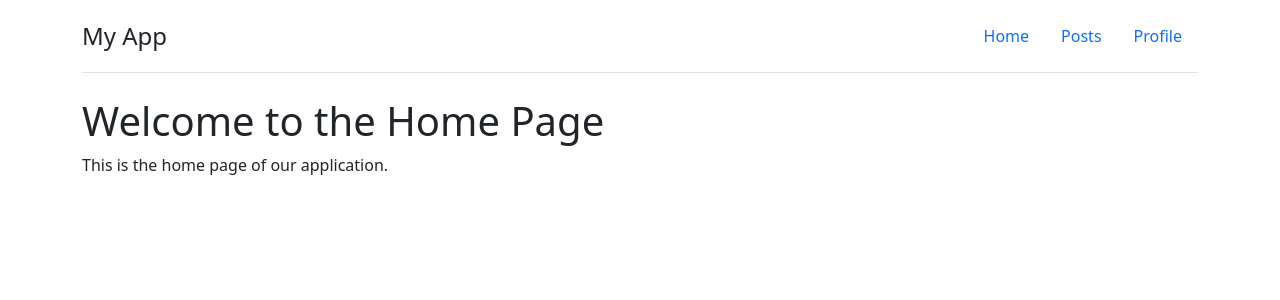
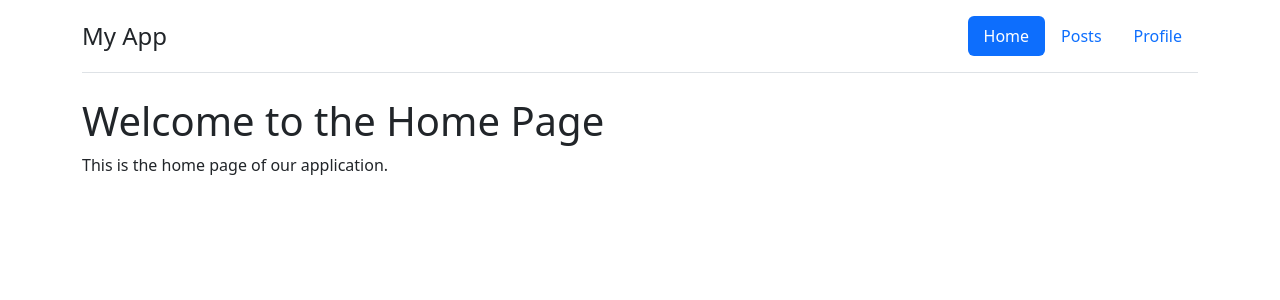
Before and after one commit to neu-msinha/React19-Practice, a React (Vite) app in the folder routes/: page / in a window 1280 px wide. Shown: the top 300 px of the page. Built offline with nearby package versions, Linux system fonts and the light colour scheme.

Commit message:
NavLink and different types of routers

```diff
--- a/routes/src/App.jsx
+++ b/routes/src/App.jsx
@@ -1,4 +1,9 @@
-import {BrowserRouter, Route, Routes, Link} from 'react-router';
+import {BrowserRouter, Route, Routes, Link, NavLink} from 'react-router';
+
+// HashRouter /#/posts
+// MemoryRouter hides the route
+
+//NavLink can know when we are at that location (isActive prop)
 
 //Components
 import Home from './components/home.jsx';
@@ -19,7 +24,9 @@ function App() {
           </Link>
 
           <ul className='nav nav-pills'>
-            <li className='nav-item'><Link to="/" className='nav-link'>Home</Link></li>
+            <li className='nav-item'><NavLink to="/"
+            className={({isActive})=> isActive ? 'nav-link active' : 'nav-link'}>Home</NavLink></li>
+            {/* <li className='nav-item'><Link to="/" className='nav-link'>Home</Link></li> */}
             <li className='nav-item'><Link to="/posts" className='nav-link'>Posts</Link></li>
             <li className='nav-item'><Link to="/profile" className='nav-link'>Profile</Link></li>
           </ul>
```
